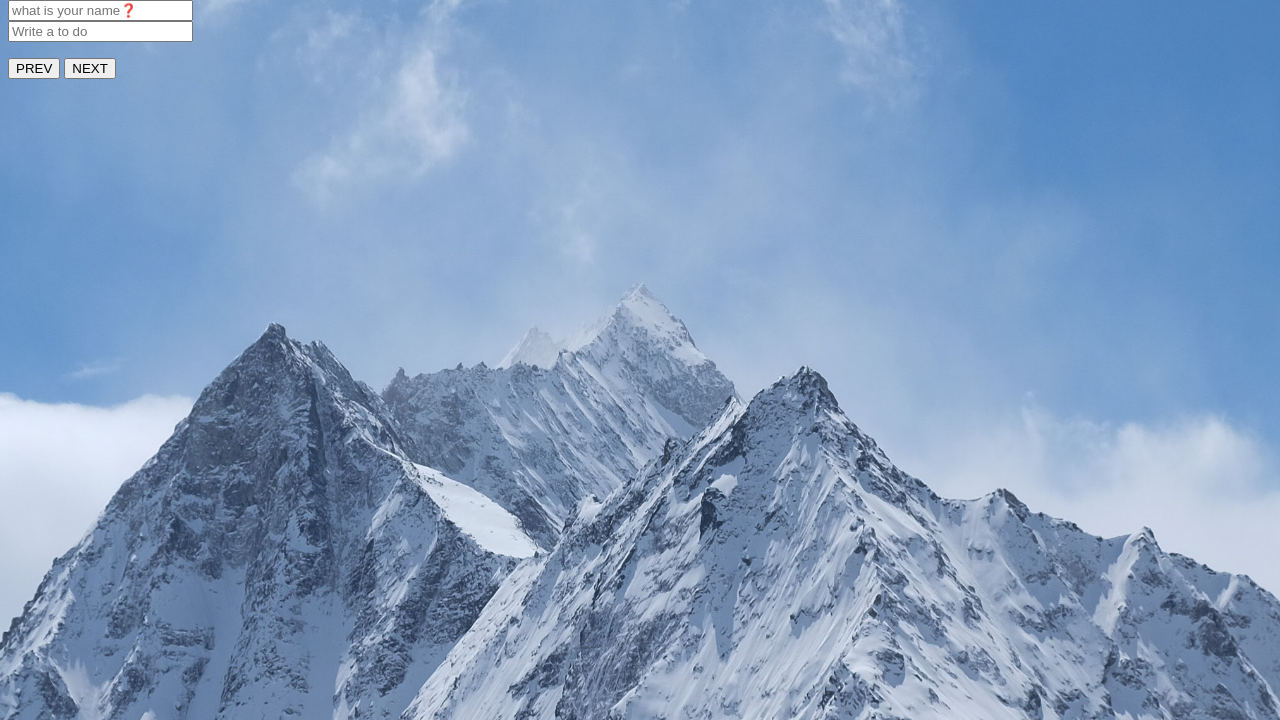
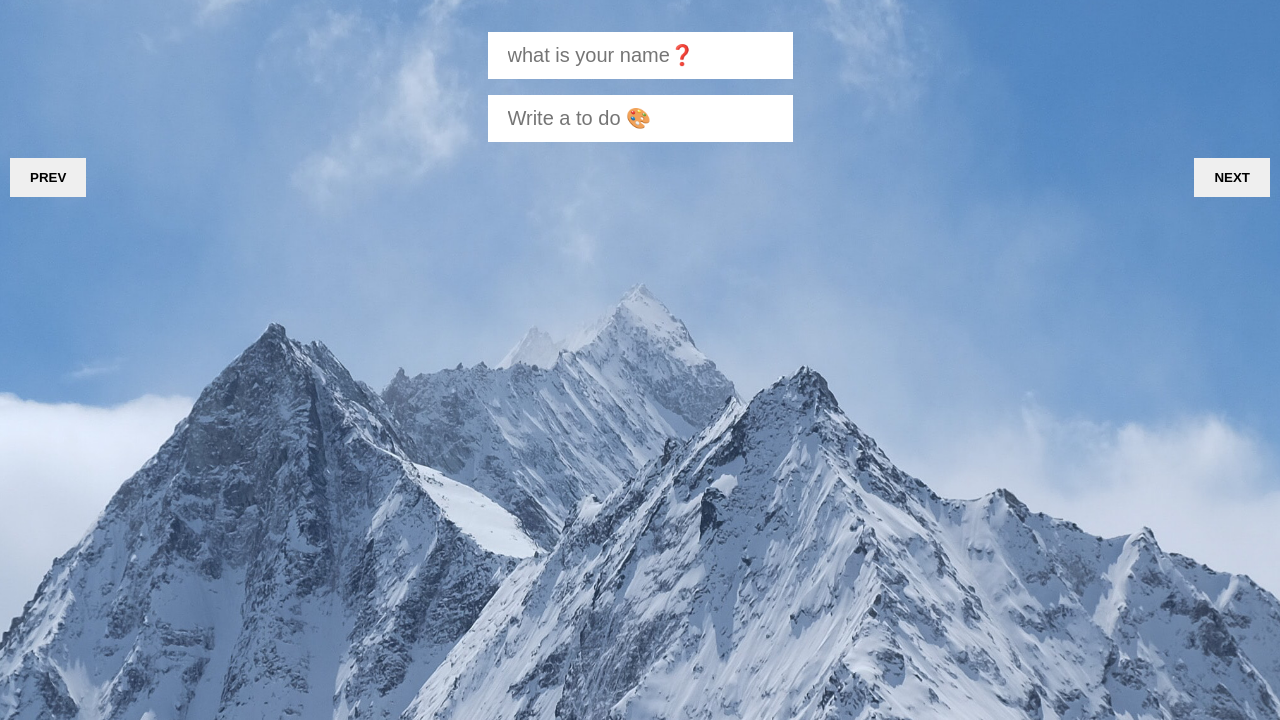
Before and after one commit to leeinae/VanilaJS-Study, a plain HTML site: page index.html in a window 1280 px wide. Shown: the part 80-800 px from the top of the page. Drawn offline with Linux system fonts and the light colour scheme.

Commit message:
[style] CSS 수정 버튼, 폰트, 요소 위치 변경

```diff
--- a/greeting.js
+++ b/greeting.js
@@ -25,7 +25,7 @@ function askForName() {
 function paintGreeting(text) {
     form.classList.remove(SHOWING_CN);
     greeting.classList.add(SHOWING_CN);
-    greeting.innerText = `Hello ${text}! 😎`
+    greeting.innerHTML = `<h2>Hello ${text}! 😎 </h2>`
 }
 
 function loadName() {
--- a/index.css
+++ b/index.css
@@ -1,5 +1,18 @@
+@import url('https://fonts.googleapis.com/css2?family=Nanum+Myeongjo:wght@700&display=swap');
+
 body {
+    font-family: 'Nanum Myeongjo', serif;
+    font-size: 20px;
     background-color: darkslategray;
+    text-align: center;
+}
+
+button:active {
+    box-shadow: inset 0 0 3px rgba(0, 0, 0, 0.8);
+}
+
+.board {
+    position: right;
 }
 
 .form,
@@ -9,6 +22,7 @@ body {
 
 .showing {
     display: block;
+    position: relative;
 }
 
 .bgImg {
@@ -26,3 +40,46 @@ body {
     z-index: -1;
     opacity: 1;
 }
+
+#prev {
+    z-index: 100;
+    outline: none;
+    border: none;
+    position: fixed;
+    left: 10px;
+    padding: 12px 20px;
+    margin: 8px 0;
+}
+
+#next {
+    z-index: 100;
+    outline: none;
+    border: none;
+    float: right;
+    position: fixed;
+    right: 10px;
+    padding: 12px 20px;
+    margin: 8px 0;
+}
+
+ul{
+    list-style-type: none;
+}
+
+li:before {
+    content: "🚩"
+}
+
+.deleteBtn {
+    background-color: rgba( 0.5, 0.5, 0.5, 0.5 );
+    outline: none;
+    border: none;
+}
+
+input[type=text] {
+    padding: 12px 20px;
+    margin: 8px 0;
+    outline: none;
+    border: none;
+    font-size: 20px;
+}
--- a/index.html
+++ b/index.html
@@ -5,6 +5,7 @@
     <link rel="stylesheet" href="index.css" />
 </head>
 <body>
+    <div class="board">
         <div calss="js-clock">
             <h1 class="js-title"></h1>
         </div>
@@ -14,13 +15,14 @@
         <h4 class="js-greetings greetings"></h4>
         <span class="js-weather"></span>
         <form class="js-toDoForm">
-        <input type="text" placeholder="Write a to do">
+            <input type="text" placeholder="Write a to do 🎨">
         </form>
+        <button id="prev"><b>PREV</b></button>
+        <button id="next"><b>NEXT</b></button>
         <ul class="js-toDoList"></ul>
+    </div>
     <div id="slider">
     </div>
-    <button id="prev">PREV</button>
-    <button id="next">NEXT</button>
     <script src="clock.js"></script>
     <script src="greeting.js"></script>
     <script src="todo.js"></script>
--- a/todo.js
+++ b/todo.js
@@ -37,15 +37,19 @@ function saveToDos() {
 
 function paintToDo(text) {
    const li = document.createElement("li");
+
    const delBtn = document.createElement("button");
+   delBtn.className = "deleteBtn";
+   delBtn.innerHTML = "❌";
+   delBtn.addEventListener("click", deleteToDO);
+
    const span = document.createElement("span");
    const newId = toDos.length + 1;
-   delBtn.innerHTML = "❌";
-   delBtn.addEventListener("click", deleteToDO);
-   span.innerHTML = text;
 
+   span.innerHTML = "\t" + text + "\t";
+
+   li.appendChild(span);
    li.appendChild(delBtn);
-   li.appendChild(span);
    li.id = newId;
 
    toDoList.appendChild(li);
```
Lines whose indentation alone changed are shown as unchanged.
